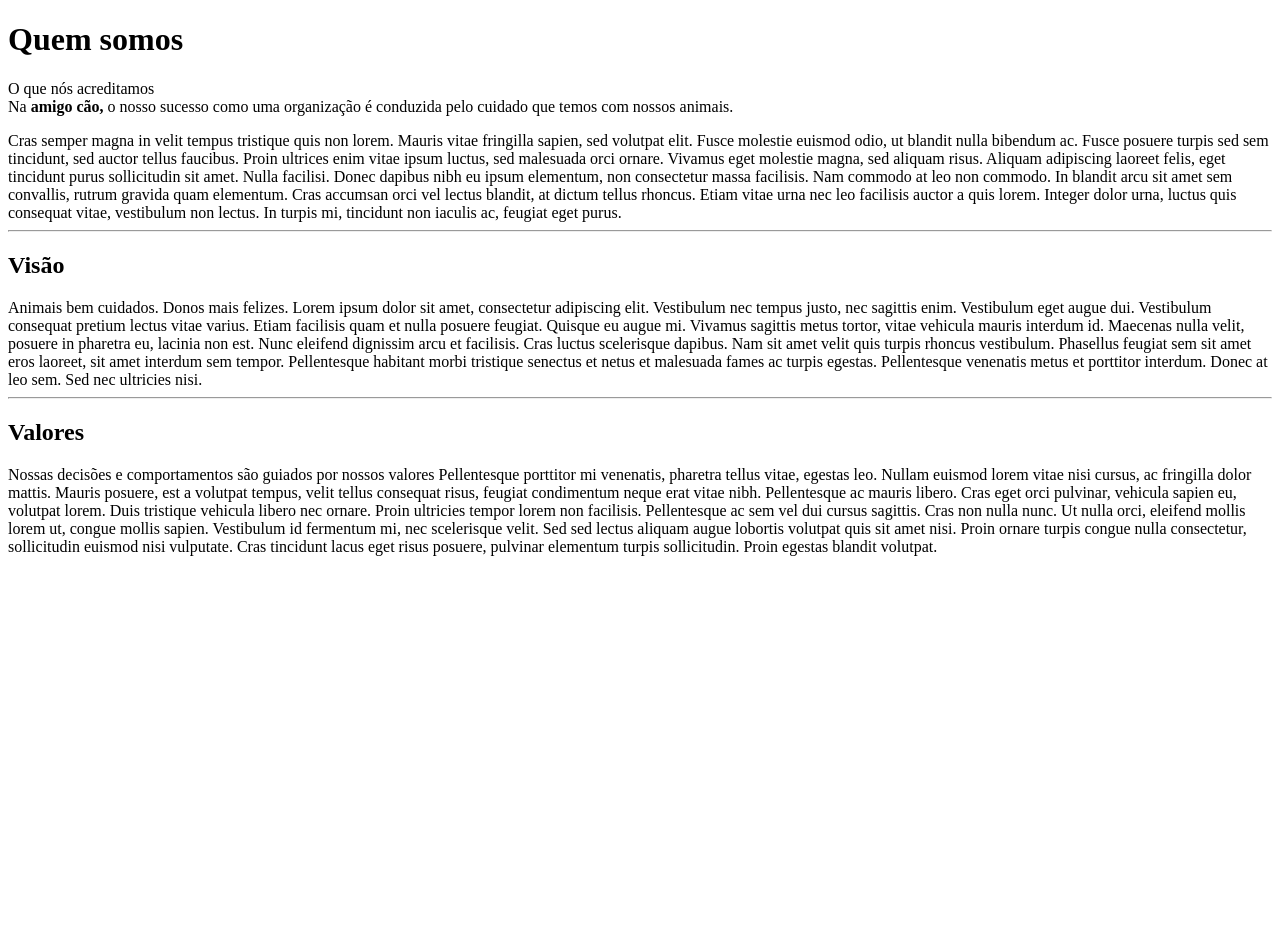
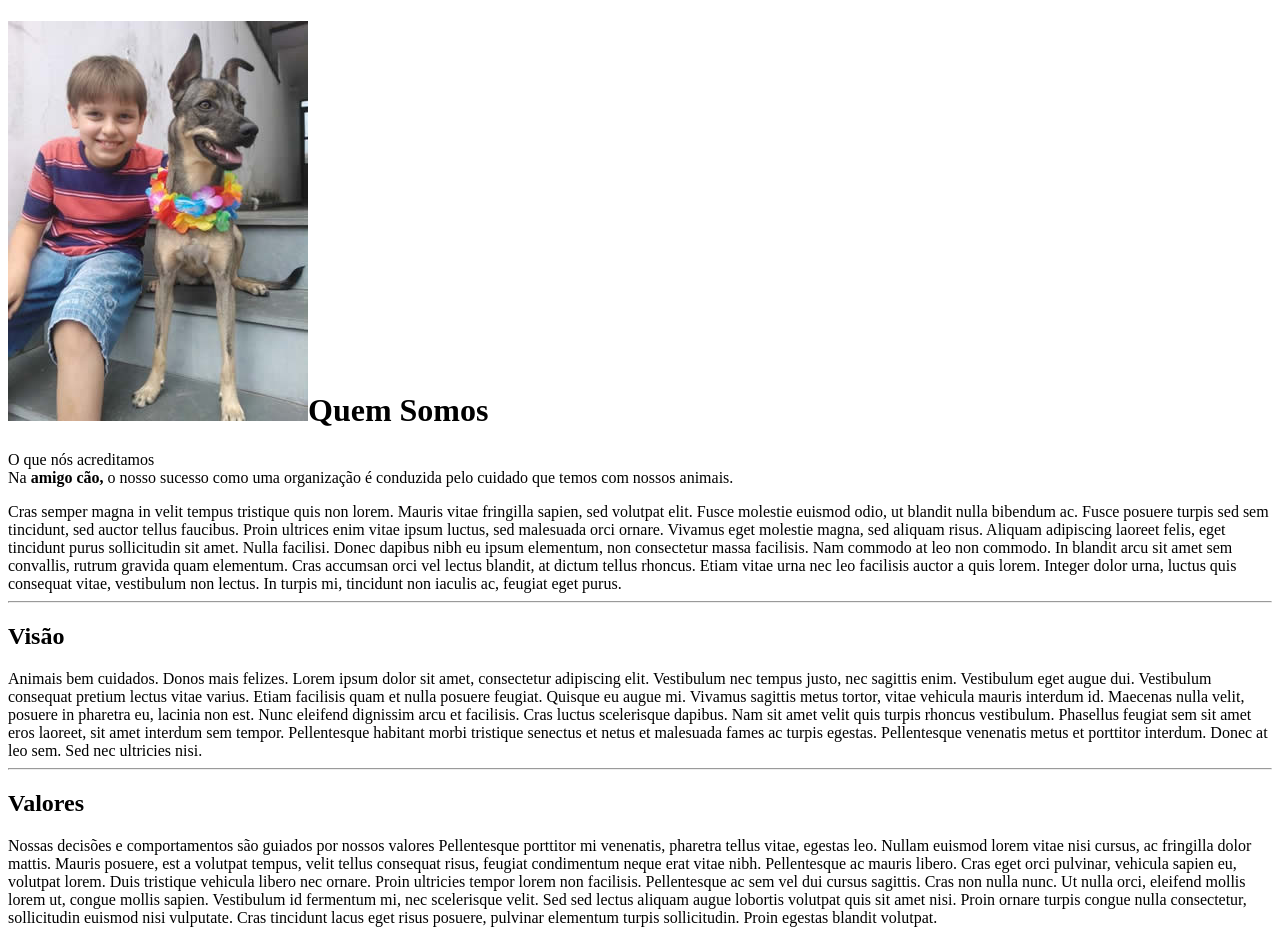
Before and after one commit to anacarolinaluizsantos/html5css3Livrocap02, a plain HTML site: page quem-somos.html in a window 1280 px wide. Before the commit the page ends 800 px from the top, so only its background shows below. Drawn offline with Linux system fonts and the light colour scheme.

Commit message:
Inserindo imagens

```diff
--- a/quem-somos.html
+++ b/quem-somos.html
@@ -14,9 +14,7 @@
 
 <body>
 
-
-
-<h1>Quem somos</h1>
+<h1><img src="Multimidia/meuamigocao.jpg" alt="Meu amigo cão - Pet Shop">Quem Somos</h1>
 
 <p>O que nós acreditamos<br>
 Na <strong> amigo cão,</strong> o nosso sucesso como uma organização é conduzida pelo cuidado
```
